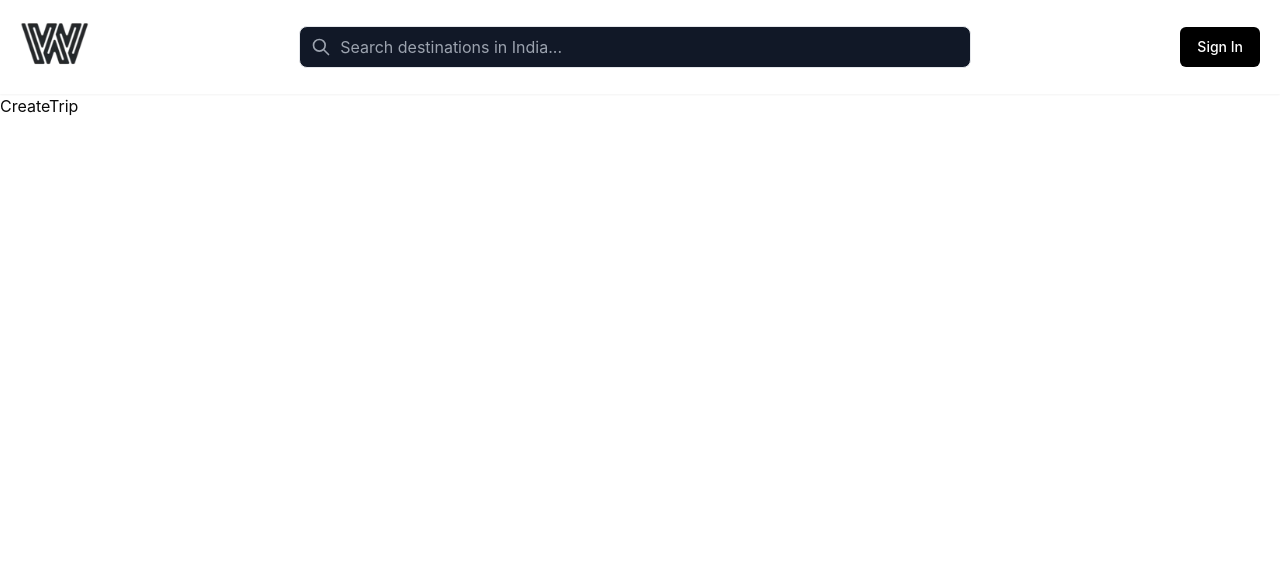
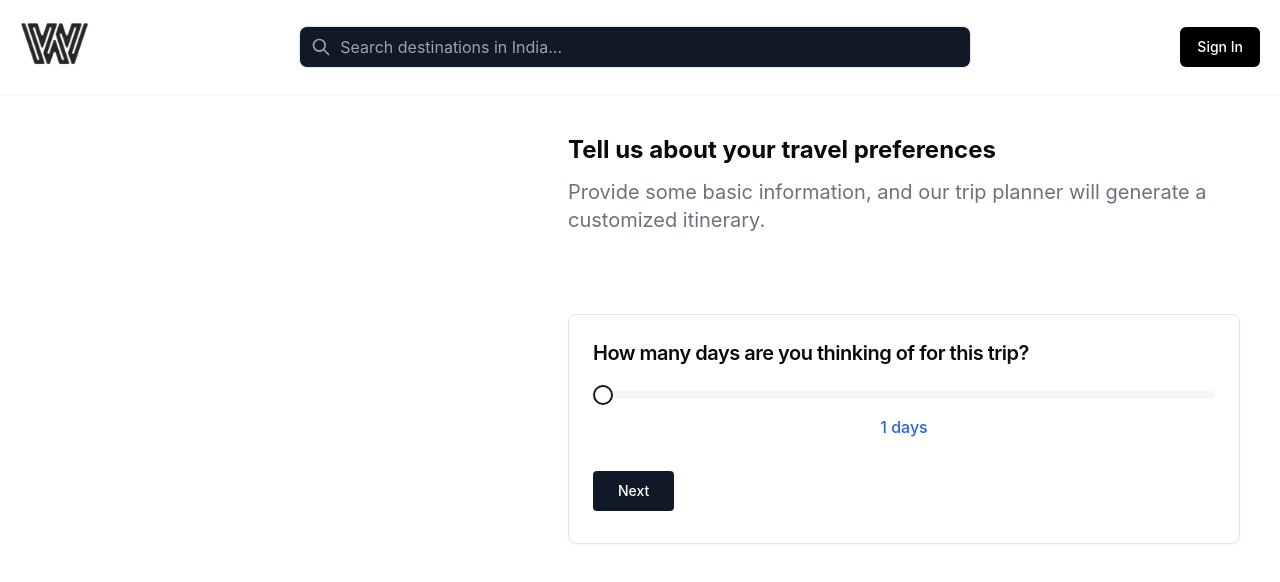
Before and after one commit to GriffinJolly/WanderWise, a React (Vite) app: page /create-trip in a window 1280 px wide. Shown: the top 582 px of the page. Built offline with nearby package versions, Linux system fonts and the light colour scheme.

Commit message:
Added create trip page with all the questions

```diff
--- a/package.json
+++ b/package.json
@@ -10,9 +10,11 @@
     "preview": "vite preview"
   },
   "dependencies": {
+    "@radix-ui/react-slider": "^1.2.2",
     "@radix-ui/react-slot": "^1.1.1",
     "class-variance-authority": "^0.7.1",
     "clsx": "^2.1.1",
+    "framer-motion": "^12.0.11",
     "lucide-react": "^0.474.0",
     "react": "^18.3.1",
     "react-dom": "^18.3.1",
--- a/src/components/custom/Header.jsx
+++ b/src/components/custom/Header.jsx
@@ -1,10 +1,13 @@
-import React from 'react'
-import { Button } from '../ui/button'
+import React from 'react';
+import { Button } from '../ui/button';
 
 function Header() {
   return (
-    <div className='p-3  shadow-sm flex justify-between items-center px-5'>
-      <img src='/logo.png' width={70} height={70}/>
+    <div className='p-3 shadow-sm flex justify-between items-center px-5'>
+
+      <img src='/logo.png' width={70} height={70} alt="WanderWise Logo" className="object-contain"/>
+
+
       <div className="flex-1 max-w-2xl mx-8">
         <div className="relative">
           <input
@@ -13,7 +16,7 @@ function Header() {
             className="w-full px-4 py-2 pl-10 rounded-lg border border-gray-200 focus:outline-none focus:border-blue-500 focus:ring-1 focus:ring-blue-500 text-white placeholder-gray-400"
             style={{ backgroundColor: 'rgb(17, 24, 39)' }}
           />
-          {/* Simple Search SVG Icon */}
+
           <svg
             className="w-5 h-5 text-gray-400 absolute left-3 top-1/2 transform -translate-y-1/2"
             xmlns="http://www.w3.org/2000/svg"
@@ -30,14 +33,15 @@ function Header() {
           </svg>
         </div>
       </div>
-      <div>
-        <Button className="bg-black text-white px-4 py-2 rounded-md hover:bg-gray-800 transition-colors">Sign In</Button>
-      </div>
-
-    </div>
 
 
-  )
+      <div>
+        <Button className="bg-black text-white px-4 py-2 rounded-md hover:bg-gray-800 transition-colors">
+          Sign In
+        </Button>
+      </div>
+    </div>
+  );
 }
 
-export default Header
+export default Header;
--- /dev/null
+++ b/src/components/ui/card.jsx
@@ -0,0 +1,50 @@
+import * as React from "react"
+
+import { cn } from "@/lib/utils"
+
+const Card = React.forwardRef(({ className, ...props }, ref) => (
+  <div
+    ref={ref}
+    className={cn("rounded-lg border bg-card text-card-foreground shadow-sm", className)}
+    {...props} />
+))
+Card.displayName = "Card"
+
+const CardHeader = React.forwardRef(({ className, ...props }, ref) => (
+  <div
+    ref={ref}
+    className={cn("flex flex-col space-y-1.5 p-6", className)}
+    {...props} />
+))
+CardHeader.displayName = "CardHeader"
+
+const CardTitle = React.forwardRef(({ className, ...props }, ref) => (
+  <div
+    ref={ref}
+    className={cn("text-2xl font-semibold leading-none tracking-tight", className)}
+    {...props} />
+))
+CardTitle.displayName = "CardTitle"
+
+const CardDescription = React.forwardRef(({ className, ...props }, ref) => (
+  <div
+    ref={ref}
+    className={cn("text-sm text-muted-foreground", className)}
+    {...props} />
+))
+CardDescription.displayName = "CardDescription"
+
+const CardContent = React.forwardRef(({ className, ...props }, ref) => (
+  <div ref={ref} className={cn("p-6 pt-0", className)} {...props} />
+))
+CardContent.displayName = "CardContent"
+
+const CardFooter = React.forwardRef(({ className, ...props }, ref) => (
+  <div
+    ref={ref}
+    className={cn("flex items-center p-6 pt-0", className)}
+    {...props} />
+))
+CardFooter.displayName = "CardFooter"
+
+export { Card, CardHeader, CardFooter, CardTitle, CardDescription, CardContent }
--- /dev/null
+++ b/src/components/ui/slider.jsx
@@ -0,0 +1,21 @@
+import * as React from "react"
+import * as SliderPrimitive from "@radix-ui/react-slider"
+
+import { cn } from "@/lib/utils"
+
+const Slider = React.forwardRef(({ className, ...props }, ref) => (
+  <SliderPrimitive.Root
+    ref={ref}
+    className={cn("relative flex w-full touch-none select-none items-center", className)}
+    {...props}>
+    <SliderPrimitive.Track
+      className="relative h-2 w-full grow overflow-hidden rounded-full bg-secondary">
+      <SliderPrimitive.Range className="absolute h-full bg-primary" />
+    </SliderPrimitive.Track>
+    <SliderPrimitive.Thumb
+      className="block h-5 w-5 rounded-full border-2 border-primary bg-background ring-offset-background transition-colors focus-visible:outline-none focus-visible:ring-2 focus-visible:ring-ring focus-visible:ring-offset-2 disabled:pointer-events-none disabled:opacity-50" />
+  </SliderPrimitive.Root>
+))
+Slider.displayName = SliderPrimitive.Root.displayName
+
+export { Slider }
--- a/src/create-trip/index.jsx
+++ b/src/create-trip/index.jsx
@@ -1,9 +1,149 @@
-import React from 'react'
+import React, { useState } from 'react';
+import { motion, AnimatePresence } from 'framer-motion';
+import { Card, CardContent, CardHeader, CardTitle } from '@/components/ui/card';
+import { Button } from '@/components/ui/button';
+import { Slider } from '@/components/ui/slider';
 
-function CreateTrip() {
+const CreateTrip = () => {
+  const [currentStep, setCurrentStep] = useState(0);
+  const [answers, setAnswers] = useState({
+    days: 1,
+    budget: 1000,
+    people: 1,
+  });
+
+  const steps = [
+    {
+      title: 'How many days are you thinking of for this trip?',
+      component: (
+        <div className="flex flex-col items-center">
+          <Slider
+            defaultValue={[answers.days]}
+            min={1}
+            max={20}
+            step={1}
+            onValueChange={(value) => setAnswers((prev) => ({ ...prev, days: Math.round(value[0]) }))}
+          />
+          <div className="mt-4 text-blue-600 font-medium">
+            {answers.days} days
+          </div>
+        </div>
+      ),
+    },
+    {
+      title: "What's your budget?",
+      component: (
+        <div className="flex flex-col items-center">
+          <Slider
+            defaultValue={[answers.budget]}
+            min={1000}
+            max={100000}
+            step={1000}
+            onValueChange={(value) => setAnswers((prev) => ({ ...prev, budget: Math.round(value[0]) }))}
+          />
+          <div className="mt-4 text-blue-600 font-medium">
+            ₹{answers.budget.toLocaleString('en-IN')}
+          </div>
+        </div>
+      ),
+    },
+    {
+      title: 'How many people are joining?',
+      component: (
+        <div className="flex flex-col items-center">
+          <Slider
+            defaultValue={[answers.people]}
+            min={1}
+            max={10}
+            step={1}
+            onValueChange={(value) => setAnswers((prev) => ({ ...prev, people: Math.round(value[0]) }))}
+          />
+          <div className="mt-4 text-blue-600 font-medium">
+            {answers.people}
+          </div>
+        </div>
+      ),
+    },
+  ];
+
+  const handleNext = () => {
+    if (currentStep < steps.length - 1) {
+      setCurrentStep((prev) => prev + 1);
+    }
+  };
+
+  const handlePrevious = () => {
+    if (currentStep > 0) {
+      setCurrentStep((prev) => prev - 1);
+    }
+  };
+
+  const handleDone = () => {
+    console.log('Final answers:', answers);
+  };
+
   return (
-    <div>CreateTrip</div>
-  )
-}
+    <div className="flex justify-end h-screen pt-10 pr-10">
+      <div className="w-full max-w-2xl">
+        <h2 className="font-bold text-2xl">Tell us about your travel preferences</h2>
+        <p className="mt-3 text-gray-500 text-xl">
+          Provide some basic information, and our trip planner will generate a customized itinerary.
+        </p>
 
-export default CreateTrip
+        <div className="mt-20">
+          <AnimatePresence mode="wait">
+            <motion.div
+              key={currentStep}
+              initial={{ x: 300, opacity: 0 }}
+              animate={{ x: 0, opacity: 1 }}
+              exit={{ x: -300, opacity: 0 }}
+              transition={{ type: 'spring', stiffness: 200, damping: 20 }}
+            >
+              <Card>
+                <CardHeader>
+                  <CardTitle className="text-xl font-semibold">
+                    {steps[currentStep].title}
+                  </CardTitle>
+                </CardHeader>
+                <CardContent className="pb-8">
+                  {steps[currentStep].component}
+
+                  <div className="flex justify-between mt-8">
+                    {currentStep > 0 && (
+                      <Button
+                        variant="outline"
+                        onClick={handlePrevious}
+                        className="px-6 py-2 border border-gray-300 text-gray-700 hover:bg-gray-50"
+                      >
+                        Previous
+                      </Button>
+                    )}
+                    {currentStep === steps.length - 1 ? (
+                      <Button
+                        variant="default"
+                        onClick={handleDone}
+                        className="px-6 py-2 rounded text-white bg-green-600 hover:bg-green-700"
+                      >
+                        Done
+                      </Button>
+                    ) : (
+                      <Button
+                        variant="default"
+                        onClick={handleNext}
+                        className="px-6 py-2 rounded text-white bg-gray-900 hover:bg-gray-800"
+                      >
+                        Next
+                      </Button>
+                    )}
+                  </div>
+                </CardContent>
+              </Card>
+            </motion.div>
+          </AnimatePresence>
+        </div>
+      </div>
+    </div>
+  );
+};
+
+export default CreateTrip;
```
Also changed, not shown: 1 other file (tests, documents, lock files or other folders).
